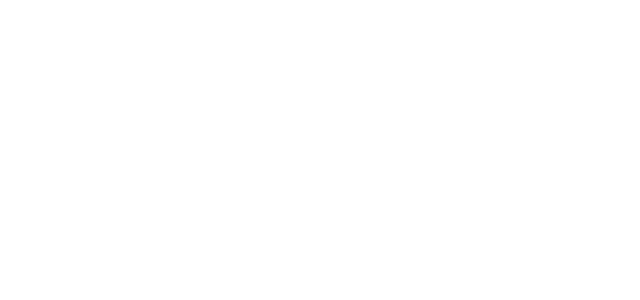
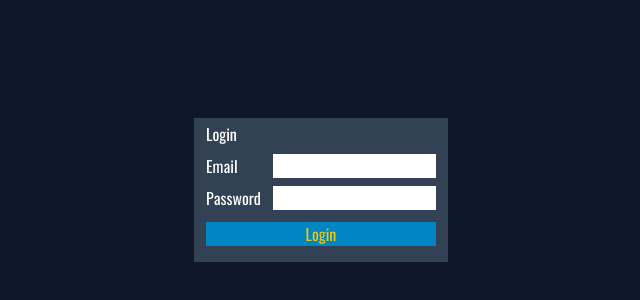
Before and after one commit to serverBKD/trifasic-next, a Next.js app: page /signin in a window 1280 px wide. Before the commit this address had no page. Shown: the part 210-510 px from the top of the page, without its empty margins (319-959 px from the left). Built offline with nearby package versions, Linux system fonts and the light colour scheme.

Commit message:
20231221: v0.1.9.2: jwt auth

```diff
--- a/package.json
+++ b/package.json
@@ -9,14 +9,18 @@
     "lint": "next lint"
   },
   "dependencies": {
+    "@auth/core": "^0.19.0",
     "@prisma/client": "5.7.0",
     "firebase": "^10.7.1",
+    "jose": "^5.1.3",
+    "jsonwebtoken": "^9.0.2",
     "next": "13.5.6",
     "next-auth": "^4.24.5",
     "next-firebase-auth": "^1.0.1",
     "react": "18",
     "react-dom": "18",
-    "react-hook-form": "^7.49.2"
+    "react-hook-form": "^7.49.2",
+    "universal-cookie": "^6.1.1"
   },
   "devDependencies": {
     "autoprefixer": "10",
--- /dev/null
+++ b/src/app/api/login/route.js
@@ -0,0 +1,9 @@
+/* eslint-disable no-unused-vars */
+import { NextRequest,NextResponse } from 'next/server'
+
+export function POST(NextRequest, response) {
+	console.log(NextRequest.body)
+	// return response.json({'message': 'query'})
+	return response.json({'message':'Product created'})
+
+}
--- /dev/null
+++ b/src/app/signin/page.jsx
@@ -0,0 +1,56 @@
+'use client'
+
+import { useState } from 'react'
+
+export default function login() {
+	const [credential, setCredential] = useState({
+		email: '',
+		password: '',
+	})
+
+	const handleChange = (e) => {
+		setCredential({
+			...credential,
+			[e.target.name]: e.target.value,
+		})
+	}
+	const handleSubmit = async (e) => {
+		e.preventDefault()
+		const response = await fetch('api/login', {
+			method: 'POST',
+			data: credential,
+		})
+		console.log(response)
+	}
+
+	return (
+		<section className='w-full min-h-screen bg-slate-900 grid place-content-center'>
+			<form onSubmit={handleSubmit} className='py-1 px-3 bg-slate-700'>
+				<h1>Login</h1>
+				<div className='flex justify-between gap-x-3 my-2'>
+					<label htmlFor='email'>Email</label>
+					<input
+						type='email'
+						name='email'
+						id='email'
+						onChange={handleChange}
+					/>
+				</div>
+				<div className='flex justify-between gap-x-3 my-2'>
+					<label htmlFor='password'>Password</label>
+					<input
+						type='password'
+						name='password'
+						id='password'
+						onChange={handleChange}
+					/>
+				</div>
+				<div className='w-full text-center my-3'>
+					<button className='w-full bg-[#0086C3] text-[#EFCA0A]'>
+						Login
+					</button>
+				</div>
+			</form>
+		</section>
+	)
+}
```
Also changed, not shown: 1 other file (tests, documents, lock files or other folders).
